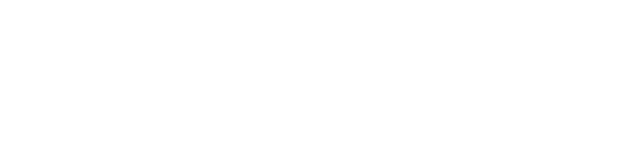
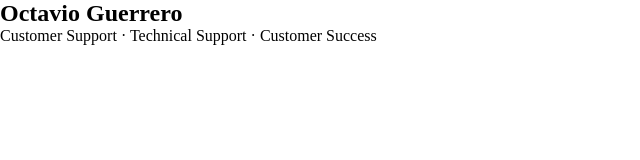
Before and after one commit to Octavio-GR/octavio-gr.github.io, a plain HTML site: page index.html in a window 1280 px wide. Shown: the whole page, without its empty margins (0-640 px from the left). Drawn offline with Linux system fonts and the light colour scheme.

Commit message:
Proyecto Toroide - Added container section inside hero section

```diff
--- a/index.html
+++ b/index.html
@@ -18,7 +18,12 @@
 
     <main>
         <section id="hero">
-
+            <div class="container">
+                <h1>Octavio Guerrero</h1>
+                <p>
+                    Customer Support · Technical Support · Customer Success
+                </p>
+            </div>
         </section>
     </main>
 
```
